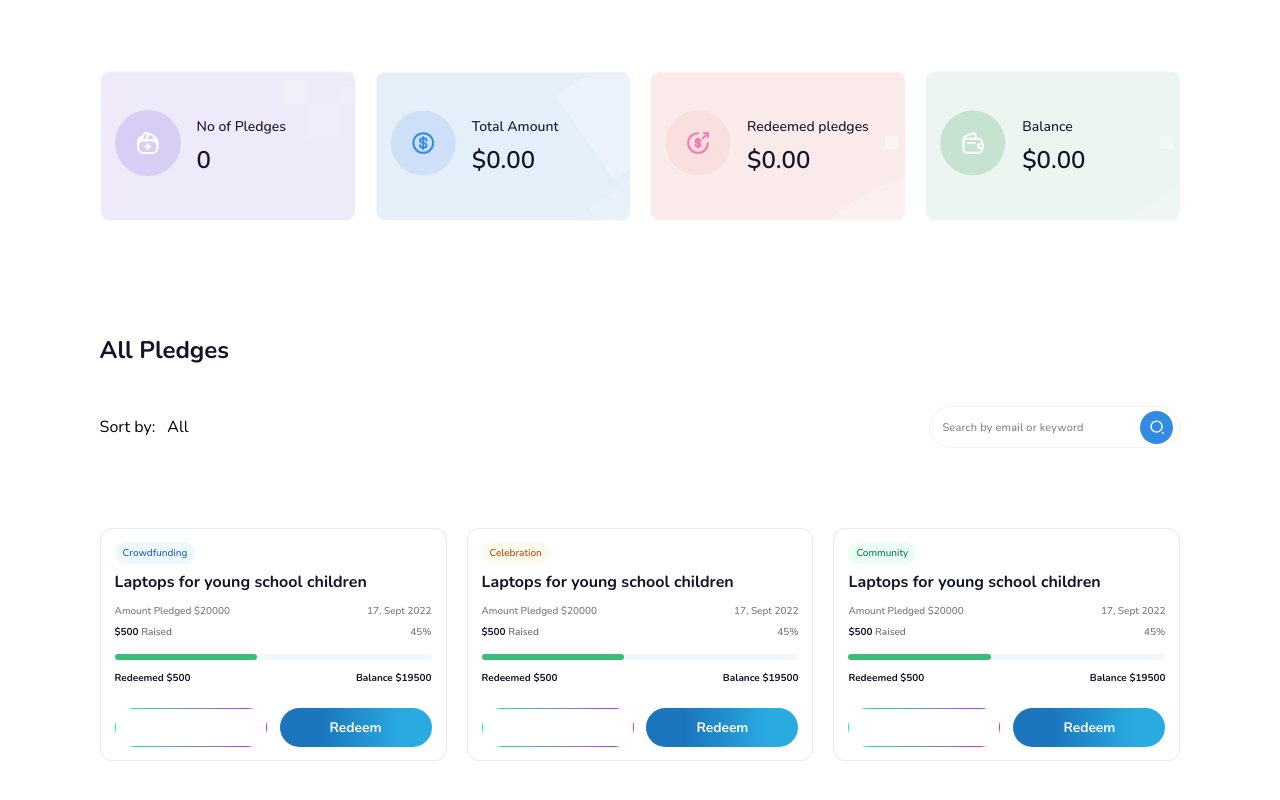
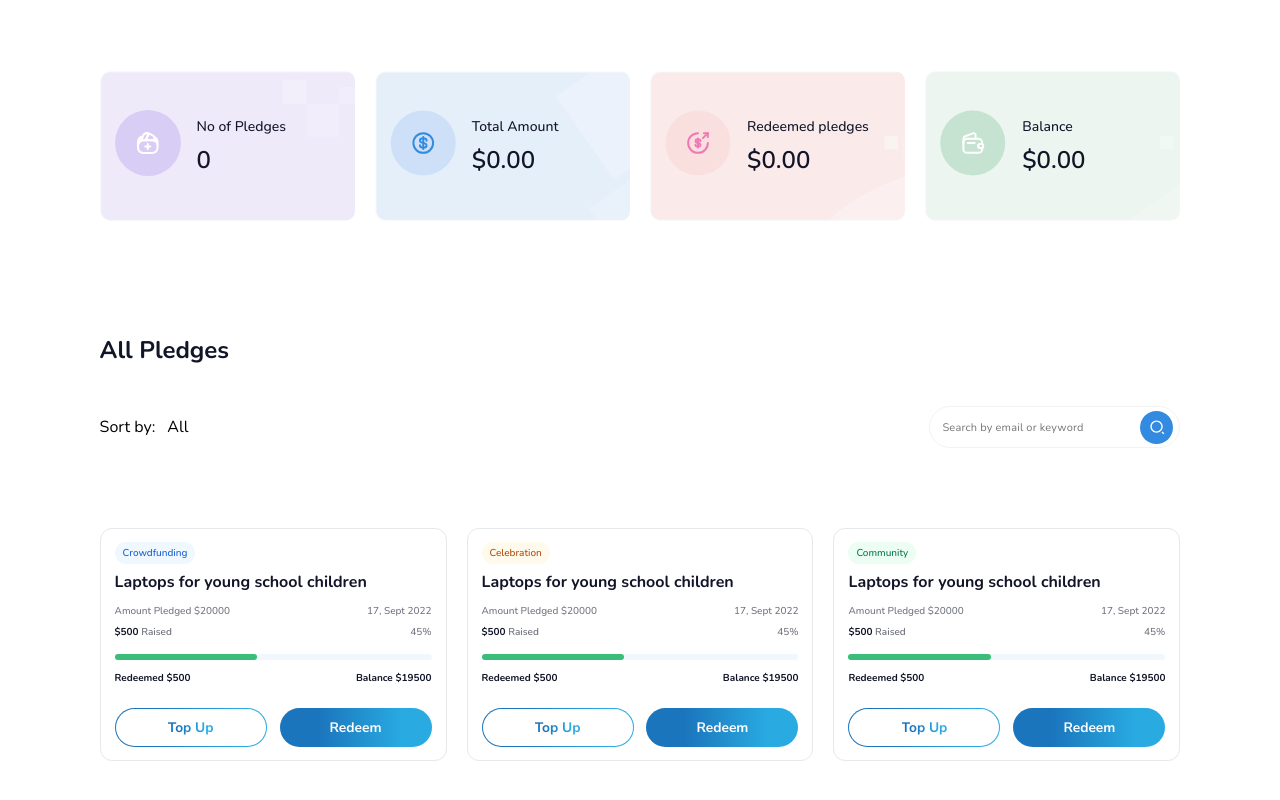
Before and after one commit to elijahthis/yebora-next, a Next.js app: page /pledges in a window 1280 px wide. Shown: the part 224-1024 px from the top of the page. Built offline with nearby package versions, Linux system fonts and the light colour scheme.

Commit message:
Outlines

```diff
--- a/components/PledgeCard/PledgeCard.module.scss
+++ b/components/PledgeCard/PledgeCard.module.scss
@@ -78,10 +78,11 @@
 			border: 0;
 			color: #fcfcfd;
 			cursor: pointer;
+			z-index: 1;
 
 			&--outline {
 				// background: transparent;
-				background: linear-gradient(to right, #00ffa3, #dc1fff);
+				background: linear-gradient(90deg, #1b75bc 25.1%, #29abe2 81.05%);
 				color: #328be0;
 				position: relative;
 
@@ -93,6 +94,19 @@
 					bottom: 1px;
 					left: 1px;
 					background-color: white;
+					border-radius: 68px;
+					z-index: -1;
+				}
+				&::after {
+					content: attr(data-size);
+					font-weight: 700;
+					font-size: 13.7584px;
+					line-height: 13px;
+					background: linear-gradient(90deg, #1b75bc 25.1%, #29abe2 81.05%);
+					color: transparent;
+					background-clip: text;
+					-webkit-background-clip: text;
+					color: transparent;
 				}
 			}
 		}
--- a/components/PledgeCard/index.tsx
+++ b/components/PledgeCard/index.tsx
@@ -69,9 +69,8 @@ const PledgeCard = ({ campaignData }: PledgeCardProps) => {
 			<div className={styles.PledgeCard__buttons}>
 				<button
 					className={`${styles.PledgeCard__buttons__button} ${styles["PledgeCard__buttons__button--outline"]}`}
-				>
-					Top Up
-				</button>
+					data-size="Top Up"
+				></button>
 				<button className={styles.PledgeCard__buttons__button}>Redeem</button>
 			</div>
 		</div>
```
